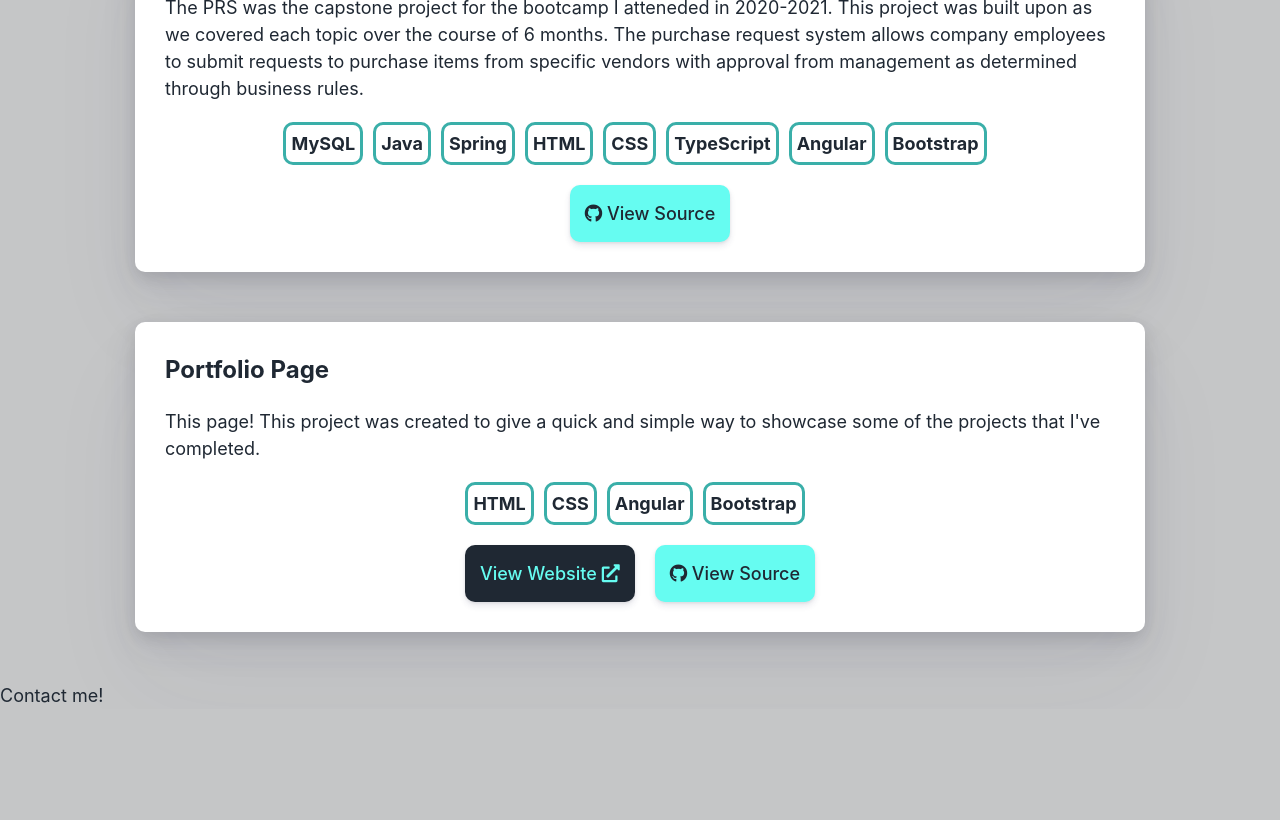
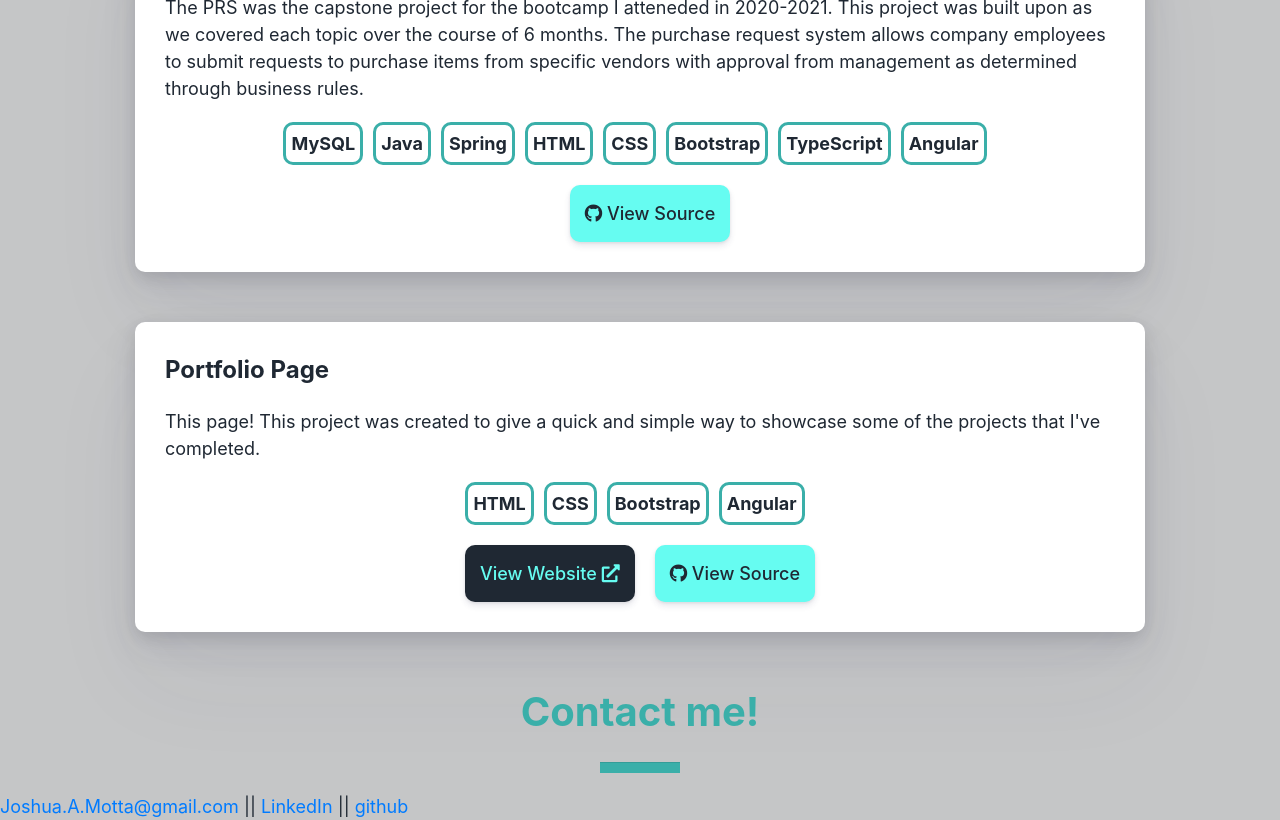
Before and after one commit to jmotts17/portfolio-ng, an Angular app: page / in a window 1280 px wide. Shown: the part 2180-3000 px from the top of the page. Before the commit the page ends 2889 px from the top, so only its background shows below. Built offline with nearby package versions, Linux system fonts and the light colour scheme.

Commit message:
Added contact info to contact section

```diff
--- a/src/app/feature/contact/contact.component.html
+++ b/src/app/feature/contact/contact.component.html
@@ -1 +1,13 @@
-<div>Contact me!</div>
+<section id="project-section">
+    <div class="section-title text-center">Contact me!</div>
+    <hr>
+
+    <div>
+        <a target="_blank" class="section-link" href="mailto:joshua.a.motta@gmail.com">Joshua.A.Motta@gmail.com</a>
+        ||
+        <a target="_blank" class="section-link" href="https://www.linkedin.com/in/joshua-motta/">LinkedIn</a>
+        ||
+        <a target="_blank" class="section-link" href="https://github.com/jmotts17">github</a>
+    </div>
+
+</section>
--- a/src/app/feature/projects/projects.component.css
+++ b/src/app/feature/projects/projects.component.css
@@ -1,11 +1,3 @@
-hr {
-  width: 10rem;
-  /* background-color: #45a29e; */
-  background-color: #3aafa9;
-  height: 10px;
-  margin: 2rem auto;
-}
-
 .project-container {
   background-color: #fff;
   border-radius: 10px;
--- a/src/app/feature/projects/projects.component.html
+++ b/src/app/feature/projects/projects.component.html
@@ -66,9 +66,9 @@
                 <span class="project-languages text-bold">Spring</span>
                 <span class="project-languages text-bold">HTML</span>
                 <span class="project-languages text-bold">CSS</span>
+                <span class="project-languages text-bold">Bootstrap</span>
                 <span class="project-languages text-bold">TypeScript</span>
                 <span class="project-languages text-bold">Angular</span>
-                <span class="project-languages text-bold">Bootstrap</span>
             </div>
             <div class="project-links-container">
                 <a target="_blank" class="project-source" href="https://github.com/jmotts17/prs-ng"><i class="fab fa-github"></i> View Source</a>
@@ -84,11 +84,11 @@
             <div class="project-languages-container">
                 <span class="project-languages text-bold">HTML</span>
                 <span class="project-languages text-bold">CSS</span>
+                <span class="project-languages text-bold">Bootstrap</span>
                 <span class="project-languages text-bold">Angular</span>
-                <span class="project-languages text-bold">Bootstrap</span>
             </div>
             <div class="project-links-container">
-                <a target="_blank" class="project-link" href="https://unruffled-lamarr-b5c1fe.netlify.app">View Website <i class="fas fa-external-link-alt"></i></a>
+                <a target="_blank" class="project-link" href="https://elegant-borg-c80a48.netlify.app/">View Website <i class="fas fa-external-link-alt"></i></a>
                 <a target="_blank" class="project-source" href="https://github.com/jmotts17/portfolio-ng"><i class="fab fa-github"></i> View Source</a>
             </div>
         </div>
--- a/src/styles.css
+++ b/src/styles.css
@@ -67,3 +67,12 @@ body {
 .my-5 {
   margin: 5rem;
 }
+
+/* HR */
+hr {
+  width: 8rem;
+  /* background-color: #45a29e; */
+  background-color: #3aafa9;
+  height: 10px;
+  margin: 2rem auto;
+}
```
